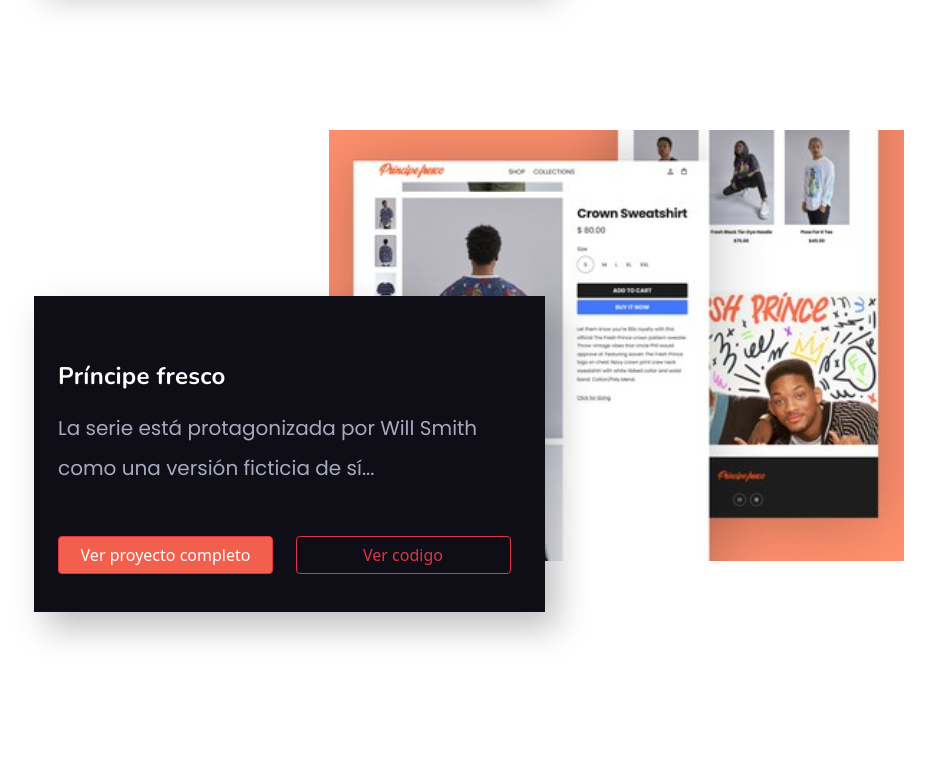
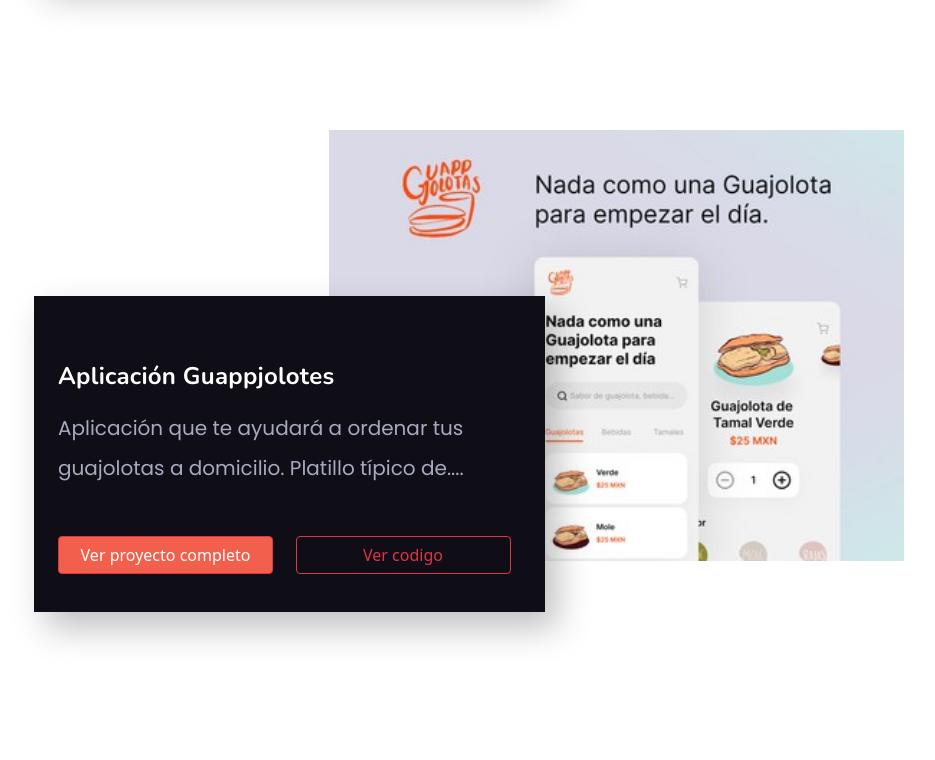
Before and after one commit to SaraBermudez4/MiPortafolio, a React app: page / in a window 1280 px wide. Shown: the part 1580-2340 px from the top of the page, without its empty margins (18-953 px from the left). Built offline with nearby package versions, Linux system fonts and the light colour scheme; a web font is replaced by a local one; what webfontloader would draw is missing.

Commit message:
Fix: Se elimina proyecto del principe fresco

```diff
--- a/src/containers/App.jsx
+++ b/src/containers/App.jsx
@@ -33,7 +33,6 @@
 import Banner from '../images/banner.jpg'
 import Contacto from '../components/Contacto';
 import Img from '../images/mascotas.jpg'
-import Img2 from '../images/principeFresco.jpg'
 import Img3 from '../images/cajaMusical.JPG'
 import Img4 from '../images/frasesAleatorias.JPG'
 import Img5 from '../images/guajolotas.jpg'
@@ -104,7 +103,6 @@
                 <DescriptionProyects />
                 <Row2 style={{ textAlign: "center" }}>
                     <Proyect1 proyectos={["Adopción de mascotas", "Adoptar puede ser una de las experiencias más grandiosas de tu...", Img, "https://github.com/SaraBermudez4/Sprint1/tree/main/Sprint1", "https://sarabermudez4.github.io/Sprint1/Sprint1/"]} />
-                    <Proyect1 proyectos={["Príncipe fresco", "La serie está protagonizada por Will Smith como una versión ficticia de sí...", Img2, "https://github.com/SaraBermudez4/paginaPrincipeFresco", "https://sarabermudez4.github.io/paginaPrincipeFresco/build/index.html"]} />
                     <Proyect1 proyectos={["Aplicación Guappjolotes", "Aplicación que te ayudará a ordenar tus guajolotas a domicilio. Platillo típico de....", Img5, "https://github.com/Guajo-Redux/guajolotas-redux", "https://guajo-redux.github.io/guajolotas-redux/"]} />
                     <Proyect1 proyectos={["Frases Aleatorias", "Aplicación que genera frases motivacionales y frases de programación aleatorias...", Img4, "https://github.com/SaraBermudez4/FrasesAleatorias", "https://sarabermudez4.github.io/FrasesAleatorias/"]} />
                     <Proyect1 proyectos={["Caja musical", "Una divertida caja de ritmos, se todo un dj creando obras musicales...", Img3, "https://github.com/SaraBermudez4/CajaMusical", "https://sarabermudez4.github.io/CajaMusical/"]} />
```
